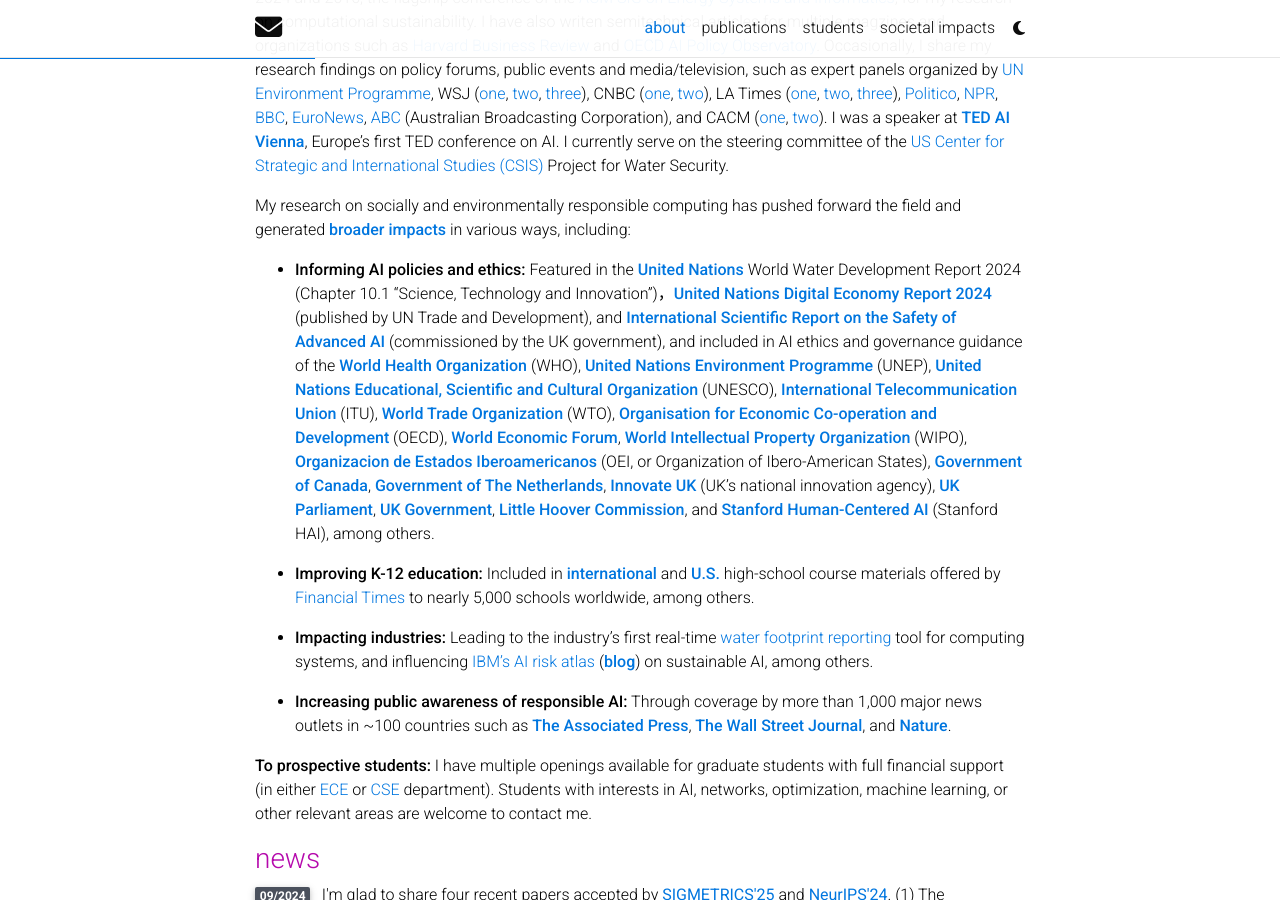
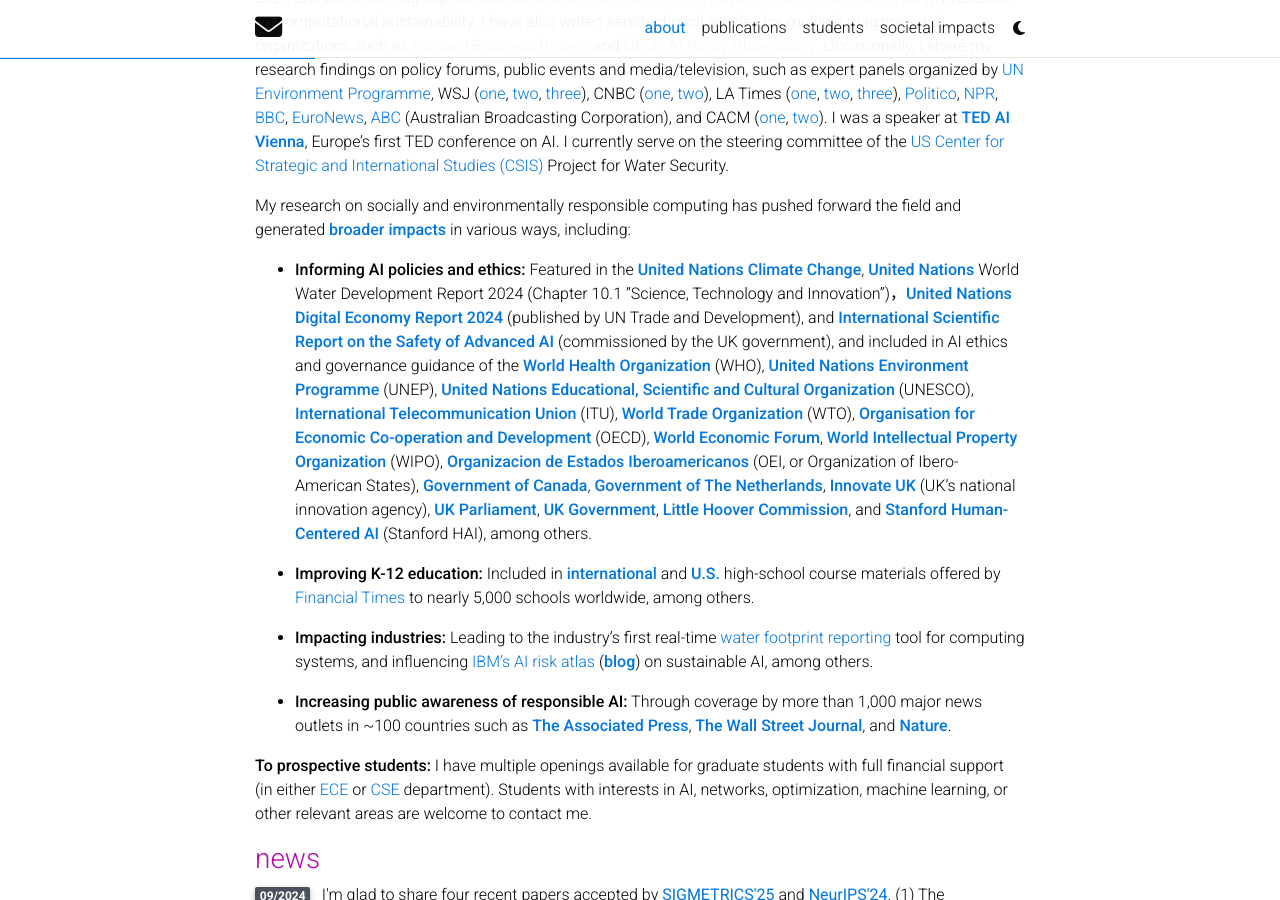
Before and after one commit to shaoleiren/shaoleiren.github.io, a Jekyll site: the page built from _pages/about.md, in a window 1280 px wide and 900 px high, scrolled down 912 px. Built offline with Jekyll 4.4.1, drawn with Linux system fonts in a browser that asks for light colours; full-size pictures stand in for the smaller copies a plugin makes; comment, search, counter and statistics services are not loaded; a style sheet for code colours, icons or effects is not loaded.

Commit message:
Update about.md

```diff
--- a/_pages/about.md
+++ b/_pages/about.md
@@ -57,7 +57,9 @@
 My research on socially and environmentally responsible computing has pushed forward the field
 and generated **[broader  impacts](/impacts/)** in various ways, including:
 
-- **Informing AI policies and ethics:** Featured in the **[United Nations <span style="font-weight:lighter;">World Water Development Report 2024</span>](https://unesdoc.unesco.org/ark:/48223/pf0000388948)** (Chapter 10.1 "Science, Technology and Innovation")，**[United Nations Digital Economy Report 2024](https://unctad.org/publication/digital-economy-report-2024)** (published by UN Trade and Development),
+- **Informing AI policies and ethics:** Featured in the
+**[United Nations Climate Change](https://unfccc.int/ttclear/misc_/StaticFiles/gnwoerk_static/2024_events06/389603138d6f451684671a0cecbe50f6/9cc827fbb3134e31aa20bbdf5268dbfd.pdf)**,
+**[United Nations <span style="font-weight:lighter;">World Water Development Report 2024</span>](https://unesdoc.unesco.org/ark:/48223/pf0000388948)** (Chapter 10.1 "Science, Technology and Innovation")，**[United Nations Digital Economy Report 2024](https://unctad.org/publication/digital-economy-report-2024)** (published by UN Trade and Development),
 and **[International Scientific Report on the Safety of Advanced AI](https://www.gov.uk/government/publications/international-scientific-report-on-the-safety-of-advanced-ai)** (commissioned by the UK government), and included in AI ethics and governance guidance
 of the **[World Health Organization](https://iris.who.int/bitstream/handle/10665/375579/9789240084759-eng.pdf)** (WHO), **[United Nations Environment Programme](https://wedocs.unep.org/handle/20.500.11822/46288)** (UNEP),
 **[United Nations Educational, Scientific and Cultural Organization](https://www.computer.org/csdl/magazine/co/2024/02/10417786/1Ua1B1ZYCR2)** (UNESCO),
```
